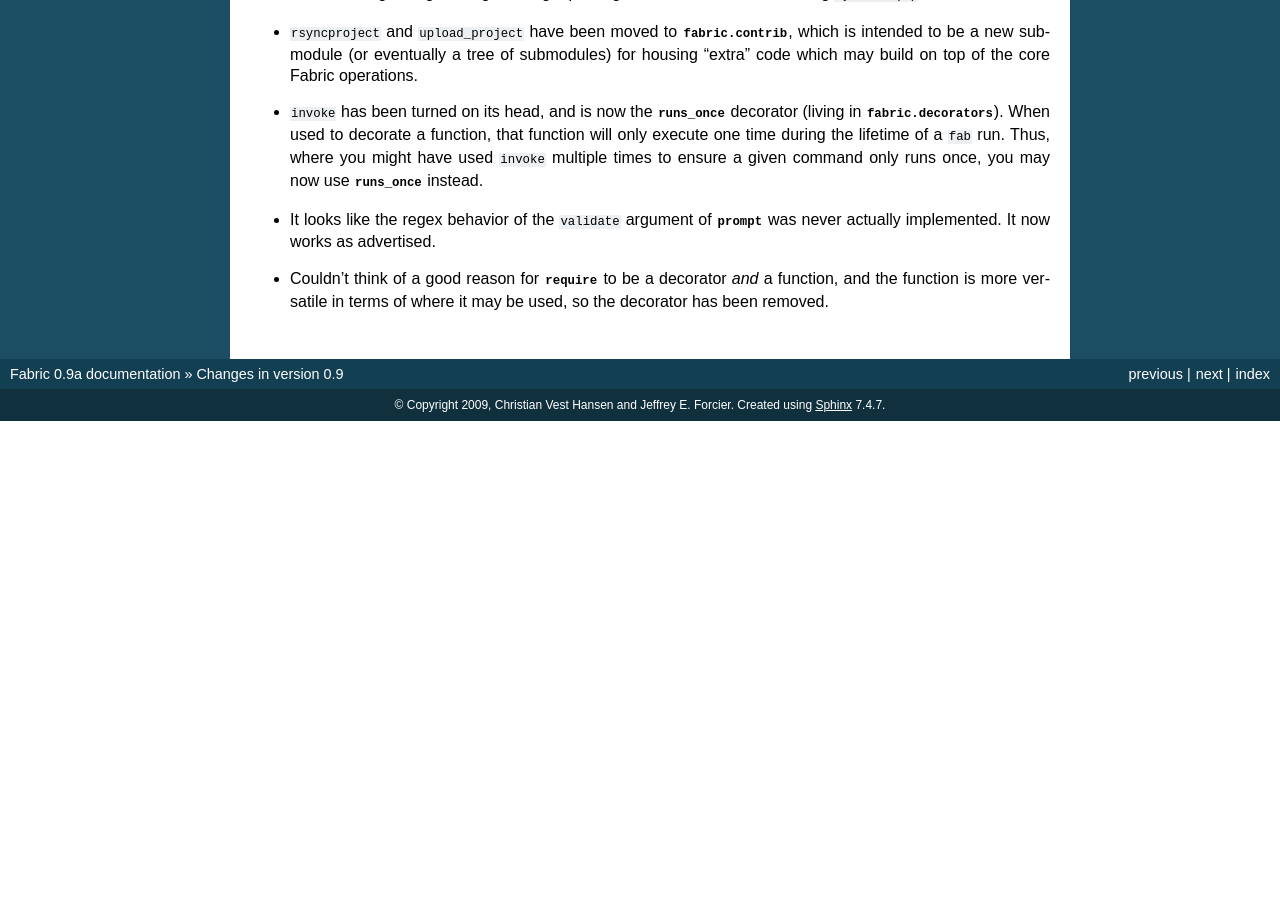
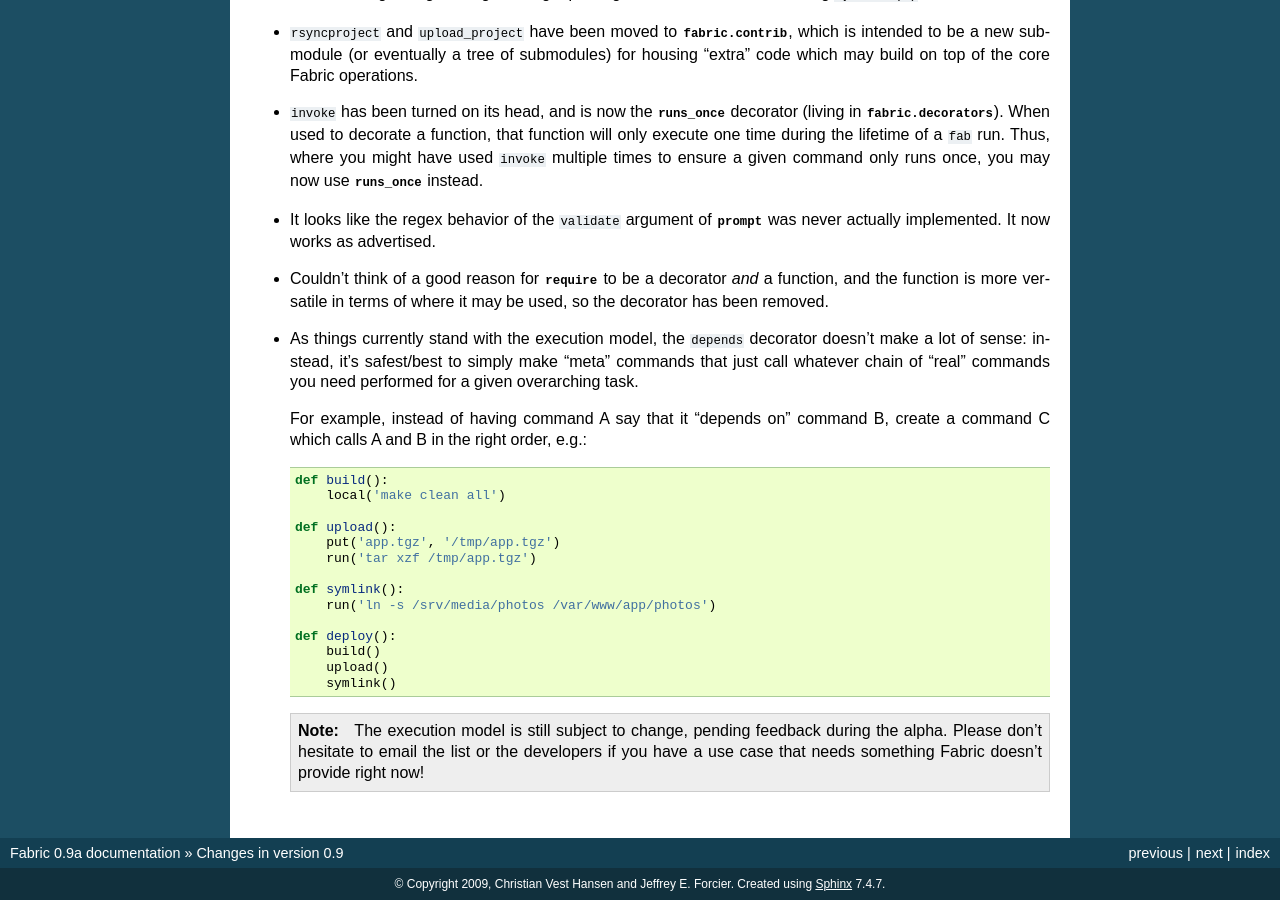
Before and after one commit to fabric/fabric, a Sphinx documentation site: the page built from docs/compatibility.rst, in a window 1280 px wide and 900 px high, scrolled down 2730 px. Built offline with Sphinx 7.4.7, drawn with Linux system fonts in a browser that asks for light colours; before the commit the page ends 3151 px from its top, so only the background shows below that.

Commit message:
Another note to the compat docs, plus two very minor other tweaks

```diff
--- a/docs/compatibility.rst
+++ b/docs/compatibility.rst
@@ -165,3 +165,32 @@ In no particular order:
 * Couldn't think of a good reason for `require` to be a decorator *and* a
   function, and the function is more versatile in terms of where it may be
   used, so the decorator has been removed.
+* As things currently stand with the execution model, the ``depends`` decorator
+  doesn't make a lot of sense: instead, it's safest/best to simply make "meta"
+  commands that just call whatever chain of "real" commands you need performed
+  for a given overarching task.
+
+  For example, instead of having command A say
+  that it "depends on" command B, create a command C which calls A and B in the
+  right order, e.g.::
+
+    def build():
+        local('make clean all')
+
+    def upload():
+        put('app.tgz', '/tmp/app.tgz')
+        run('tar xzf /tmp/app.tgz')
+
+    def symlink():
+        run('ln -s /srv/media/photos /var/www/app/photos')
+
+    def deploy():
+        build()
+        upload()
+        symlink()
+
+  .. note::
+
+    The execution model is still subject to change, pending feedback during the
+    alpha. Please don't hesitate to email the list or the developers if you have
+    a use case that needs something Fabric doesn't provide right now!
--- a/fabfile.py
+++ b/fabfile.py
@@ -1,6 +1,8 @@
 """
 Fabric's own fabfile.
 """
+
+from fabric.operations import local, require, prompt
 
 def clean(**kwargs):
     "Recurse the directory tree and remove all files matched by .gitignore."
@@ -77,8 +79,7 @@ def layout(**kwargs):
 
 def test():
     "Run all unit tests."
-    local("cd test && ./gen_tests.py")
-    local("python test/alltests.pyt")
+    print(local('nosetests -sv', show_stderr=True))
 
 def website():
     "Generates the Fabric website."
```
Also changed, not shown: 1 other file.
